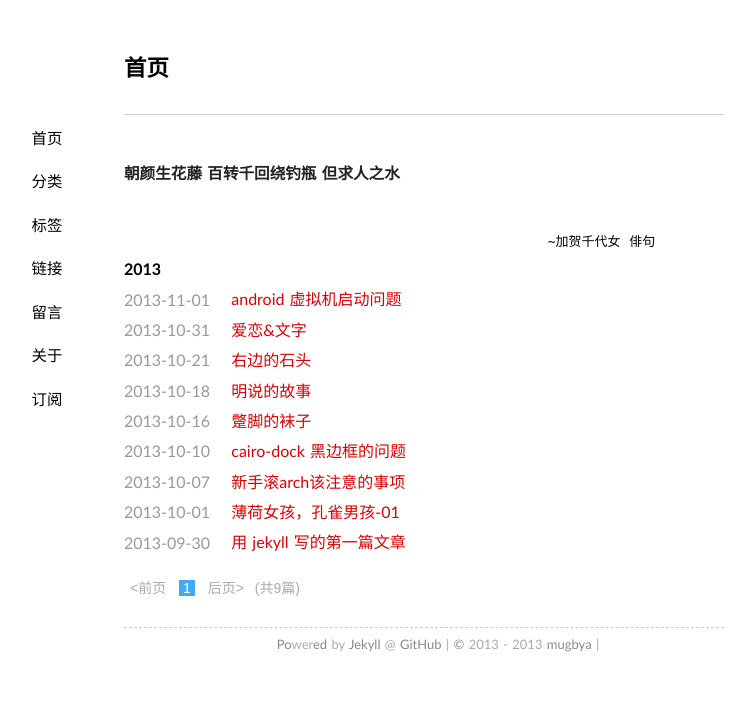
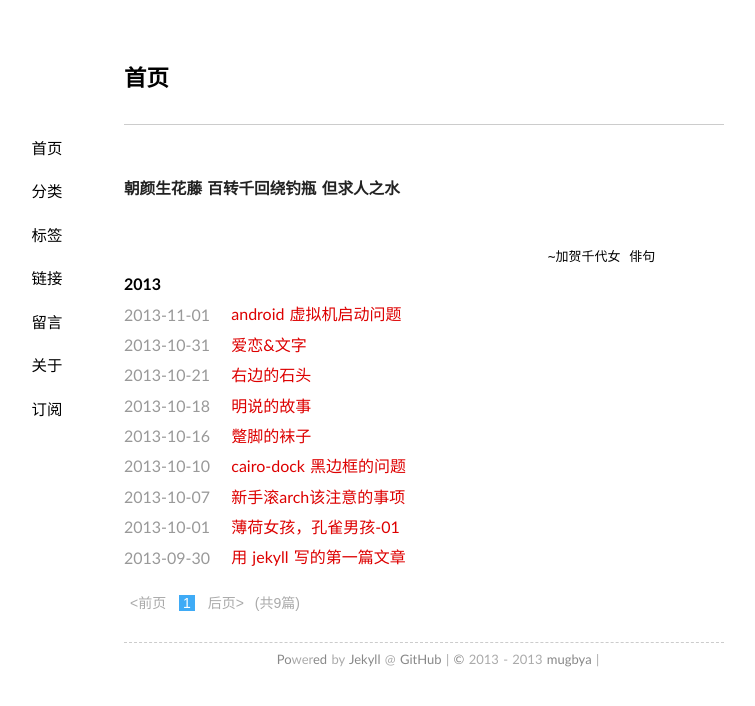
Before and after one commit to mugbya/mugbya.github.io, a Jekyll site: the page built from index.html, in a window 1280 px wide. Shown: the top 706 px of the page, without its empty margins (216-971 px from the left). Built offline with Jekyll 4.4.1, drawn with Linux system fonts in a browser that asks for light colours; some web fonts are replaced; Markdown is read by kramdown in place of the engine named in the settings; the list of posts is cut into pages by our own code; comment, search, counter and statistics services are not loaded.

Commit message:
Update style.css

```diff
--- a/media/css/style.css
+++ b/media/css/style.css
@@ -50,10 +50,10 @@
 nav a{display:block;padding:.7em 1em;color:#000000;}
 nav a:hover{background-color:#3fabf6;text-decoration:none;color:#f9f9f9;-webkit-transition:color .2s linear;}
 .post{padding:.5em 0em;}
-h1{font-family:"Cuprum","Hiragino Sans GB","Microsoft YaHei",sans-serif;font-size:1.6em;color:#000;margin-bottom:25px;margin-top:15px;}
-h2{font-family:"Cuprum","Hiragino Sans GB","Microsoft YaHei",sans-serif;font-size:1.4em;color:#111;margin-bottom:25px;margin-top:15px;}
-h3{font-family:"Cuprum","Hiragino Sans GB","Microsoft YaHei",sans-serif;font-size:1.2em;color:#222;margin-bottom:20px;margin-top:15px;}
-h4{font-family:"Cuprum","Hiragino Sans GB","Microsoft YaHei",sans-serif;font-size:1em;color:#333;margin-bottom:20px;margin-top:15px;}
+h1{font-family:"Cuprum","Hiragino Sans GB","Microsoft YaHei",sans-serif;font-size:1.6em;color:#000;margin-bottom:25px;margin-top:25px;}
+h2{font-family:"Cuprum","Hiragino Sans GB","Microsoft YaHei",sans-serif;font-size:1.4em;color:#111;margin-bottom:25px;margin-top:25px;}
+h3{font-family:"Cuprum","Hiragino Sans GB","Microsoft YaHei",sans-serif;font-size:1.2em;color:#222;margin-bottom:20px;margin-top:20px;}
+h4{font-family:"Cuprum","Hiragino Sans GB","Microsoft YaHei",sans-serif;font-size:1em;color:#333;margin-bottom:20px;margin-top:20px;}
 pre,code{font-family:Menlo,"Andale Mono",Consolas,"Courier New",Monaco,monospace;font-size:13px;word-wrap:normal;overflow:auto;}
 code{background-color:#fdf6e3;}
 embed,object,iframe{display:block;margin:4px auto;}
```
